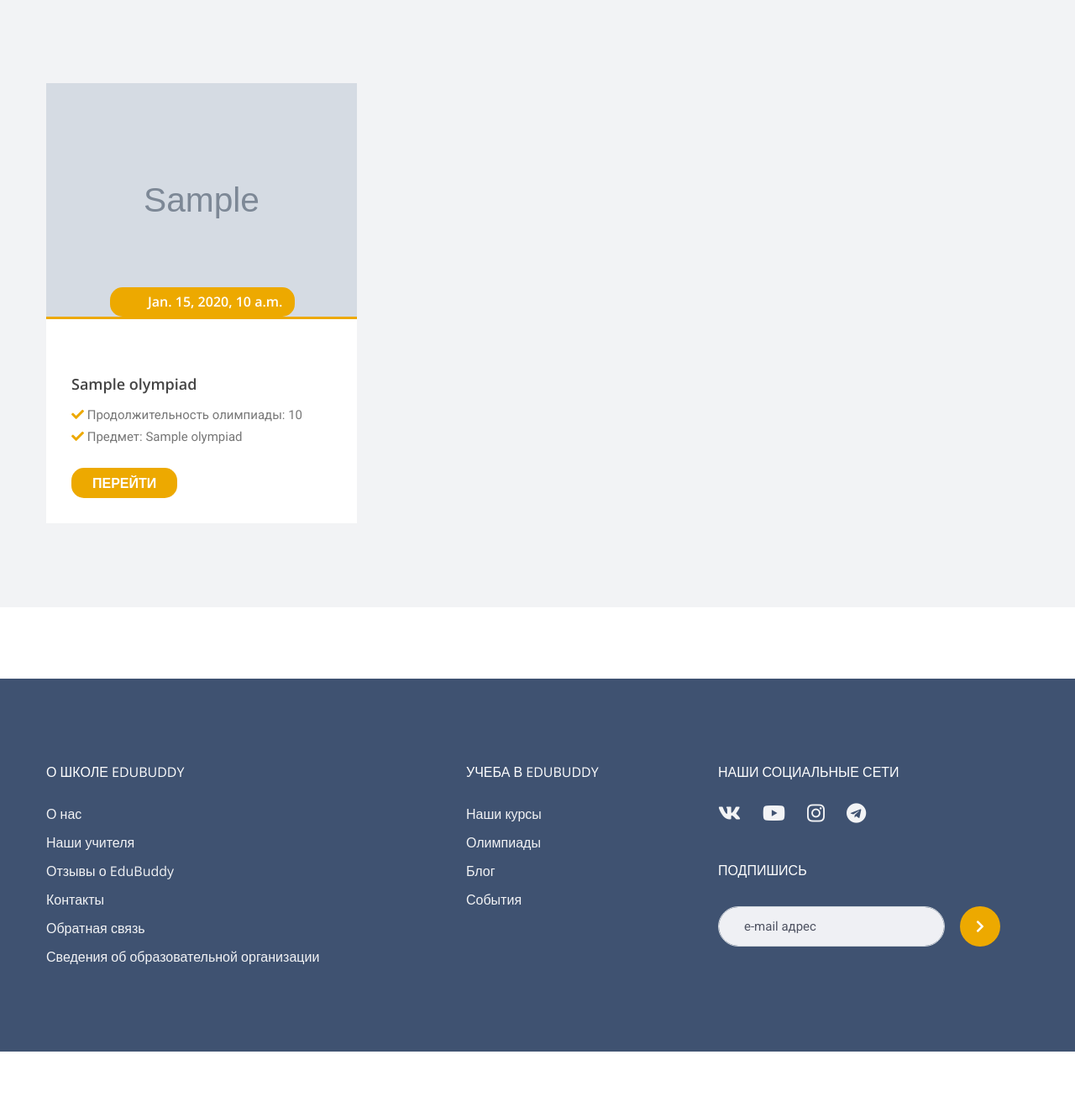
After one commit to KseniiaKornilova/olympiad_platform, a Django app: template olympiad_platform/templates/olympiads/olympiads_list.html in a window 1280 px wide. The commit adds this page. Shown: the part 1309-2627 px from the top of the page at 84% size. Run offline with Django 3.2, Linux system fonts and the light colour scheme; the template is opened without the code that fills it: most values are stand-ins (such as "Sample title", 1, 10 or a date in 2020); grey boxes marked "Sample" are stand-in pictures; some libraries are stand-ins or nearby versions.

Commit message:
feat: add page with list of olympiads

```diff
--- a/olympiad_platform/apps/olympiads/admin.py
+++ b/olympiad_platform/apps/olympiads/admin.py
@@ -21,7 +21,7 @@ class OlympiadAdmin(admin.ModelAdmin):
     list_filter = ('subject',)
     fieldsets = (
         ('Основная информация', {
-            'fields': ('title', 'subject', 'degree'),
+            'fields': ('title', 'subject', 'degree', 'image'),
             'classes': ('wide',),
         }),
         ('Временные данные', {
--- a/olympiad_platform/apps/olympiads/models.py
+++ b/olympiad_platform/apps/olympiads/models.py
@@ -20,6 +20,7 @@ class Olympiad(models.Model):
     registration_dedline = models.DateTimeField(verbose_name='Дата окончания регистрации')
     olympiad_duration = models.DurationField(verbose_name='Продолжительность олимпиады')
     participants = models.ManyToManyField(User, through='OlympiadUser', verbose_name='Участники олимпиады')
+    image = models.CharField(verbose_name='Путь до изображения от static директории', null=True, blank=True)
     def __str__(self):
         return f'{self.title}'
 
--- a/olympiad_platform/apps/olympiads/urls.py
+++ b/olympiad_platform/apps/olympiads/urls.py
@@ -5,4 +5,5 @@ app_name = 'olympiads'
 
 urlpatterns = [
     path('', views.index, name='index'),
+    path('olympiads/list/', views.UserOlympiadList.as_view(), name='olympiads_list'),
 ]
--- /dev/null
+++ b/olympiad_platform/templates/olympiads/olympiads_list.html
@@ -0,0 +1,51 @@
+{% extends 'basic.html' %}
+{% load static %}
+{% load bootstrap4 %}
+
+{% block title %} EduBuddy school - Список олимпиад {% endblock %}
+
+{% block content %}
+<div class="title-section dark-bg grey-bg">
+    <div class="container">
+        <div class="row">
+
+            <div class="col-sm-12 col-padding-y">
+                <div class="title-section-text">
+
+                    <h1>Олимпиады, на которые вы зарегистрированы</h1>
+                </div>
+            </div><!-- Top Columns /-->
+
+        </div>
+    </div><!-- Grid Container /-->
+</div>
+
+<div class="our-courses grey-bg grey-bg-color module">
+<div class="container">
+    <div class="row">
+
+        {% for olympiad in olympiads %}
+
+        <div class="col-sm-12 col-md-6 col-lg-4 col-padding-y">
+            <div class="course-warp">
+                <div class="course-img">
+                    <img src="{% static olympiad.image %}" alt="Our Olympiads">
+                    <div class="course-teacher">
+                        <h6>{{ olympiad.date_of_start }}</h6>
+                    </div>
+                </div>
+                <div class="course-text">
+                    <h5><a href="#">{{ olympiad.title }}</a></h5>
+                    <ul class="menu">
+                        <li><i class="fas fa-check"></i> Продолжительность олимпиады: {{ olympiad.olympiad_duration }}</li>
+                        <li><i class="fas fa-check"></i> Предмет: {{ olympiad.subject }}</li>
+                    </ul>
+                    <a href="#" class="btn btn-light btn-dark-animated">Перейти</a>
+                </div>
+            </div><!-- Courses warp /-->
+        </div><!-- columns /-->
+{% endfor %}
+    </div>
+</div>
+</div>
+{% endblock %}
--- a/olympiad_platform/templates/students/profile.html
+++ b/olympiad_platform/templates/students/profile.html
@@ -55,7 +55,7 @@
                         <div class="blog-text">
                             <h5><a href="blog.html">Олимпиады</a></h5>
                             <p>Здесь вся твоя олимпиадная история, твои результаты, разборы заданий и материалы для подготовки.</p>
-                            <a href="#" class="btn btn-dark btn-animated">Далее</a>
+                            <a href="{% url 'olympiads:olympiads_list' %}" class="btn btn-dark btn-animated">Далее</a>
                         </div>
                     </div><!-- Post Box /-->
                 </div><!-- Columns /-->
```
Also changed, not shown: olympiad_platform/apps/olympiads/views.py (+13 -0 lines), olympiad_platform/apps/olympiads/migrations/0006_olympiad_image.py (added), olympiad_platform/apps/olympiads/migrations/0007_alter_olympiad_image.py (added), 1 other file.
